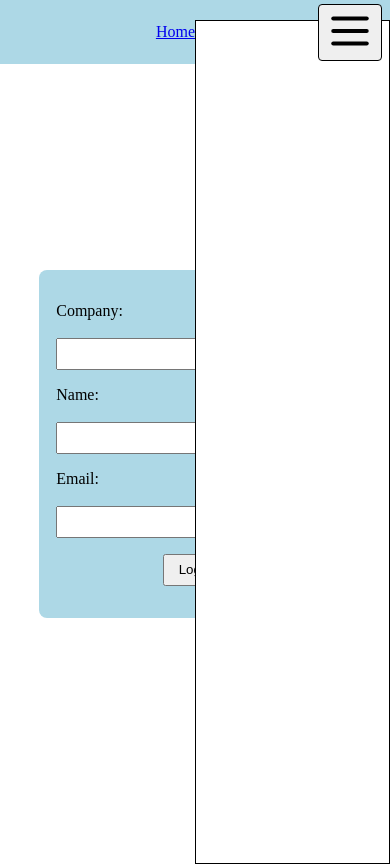
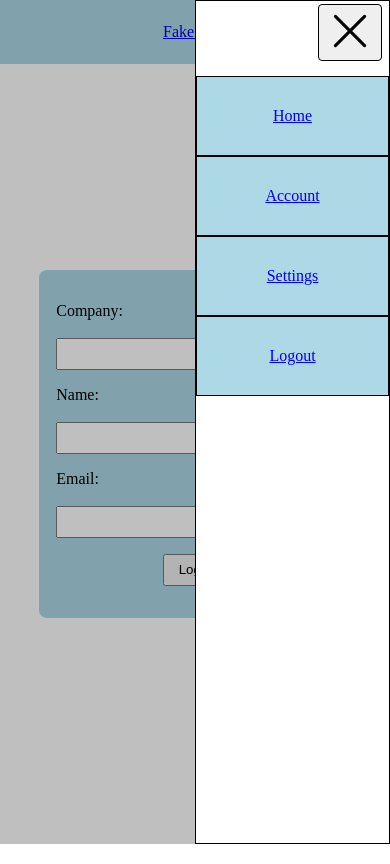
Before and after one commit to Quinten97/FakeShop, a React (Vite) app in the folder fakeshop/: page / in a window 390 px wide. Both pictures are taken after a click on the button 350 px from the left and 32 px from the top of the page. Built offline with nearby package versions, Linux system fonts and the light colour scheme.

Commit message:
Sidebar work
Animated sidebar slide-out, tinted background while sidebar open, added Link elements inside of sidebar and added basic styling. Sidebar now closes when clicking back to application. Hamburger icon changes to "X" icon when sidebar is open and vice versa

```diff
--- a/fakeshop/src/components/nav/MobileNav.jsx
+++ b/fakeshop/src/components/nav/MobileNav.jsx
@@ -1,46 +1,50 @@
 import { Outlet } from "react-router-dom";
 import { Link } from "react-router-dom";
-import styled from "@emotion/styled";
 import { HamburgerMenuSvg } from "../images/svgs/HamburgerMenuSvg";
+import { CrossSvg } from "../images/svgs/CrossSvg";
 import { useState } from "react";
+import "./navStyles.css";
 
 export function MobileNav() {
   const [hamburgerOpen, setHamburgerOpen] = useState(false);
 
-  const Nav = styled.nav`
-    background-color: lightblue;
-    height: 4rem;
-    display: grid;
-    grid-template-columns: 1fr 1fr;
-    place-items: center end;
-  `;
-
-  const StyledButton = styled.button`
-    margin: 0rem 0.5rem;
-    border-radius: 0.25rem;
-    border: 1px solid black;
-    z-index: 1;
-  `;
-
-  const MenuContainer = styled.div`
-    border: 1px solid black;
-    background-color: white;
-    position: absolute;
-    width: 50%;
-    height: 100%;
-    margin-top: 51.25rem;
-    overflow-x: hidden;
-  `;
-
   return (
     <>
-      <Nav>
-        <Link to={"/home"}>Home</Link>
-        <StyledButton onClick={() => setHamburgerOpen(!hamburgerOpen)}>
-          <HamburgerMenuSvg />
-        </StyledButton>
-        {hamburgerOpen && <MenuContainer id="MenuContainer"></MenuContainer>}
-      </Nav>
+      <nav className="mobileNav">
+        <Link className="navLogo" to={"/home"}>
+          FakeShop
+        </Link>
+        <button
+          className="hamburgerButton"
+          onClick={() => setHamburgerOpen(!hamburgerOpen)}
+        >
+          {hamburgerOpen ? <CrossSvg /> : <HamburgerMenuSvg />}
+        </button>
+        <div
+          className={
+            !hamburgerOpen ? "menuContainer menuClosed" : "menuContainer"
+          }
+        >
+          <Link className="sidebarLink" to={"/home"}>
+            Home
+          </Link>
+          <Link className="sidebarLink" to={"/home"}>
+            Account
+          </Link>
+          <Link className="sidebarLink" to={"/home"}>
+            Settings
+          </Link>
+          <Link className="sidebarLink" to={"/"}>
+            Logout
+          </Link>
+        </div>
+        {hamburgerOpen && (
+          <div
+            className={"windowTint"}
+            onClick={() => setHamburgerOpen(!hamburgerOpen)}
+          ></div>
+        )}
+      </nav>
       <div className="outletContainer">
         <Outlet />
       </div>
--- /dev/null
+++ b/fakeshop/src/components/nav/navStyles.css
@@ -0,0 +1,62 @@
+.mobileNav {
+  background-color: lightblue;
+  height: 4rem;
+  display: grid;
+  grid-template-columns: 1fr 1fr 1fr;
+  place-items: center end;
+  overflow: hidden;
+}
+
+.navLogo {
+  display: grid;
+  place-items: center;
+  width: 100%;
+  height: 100%;
+  grid-column: 2;
+}
+
+.hamburgerButton {
+  margin: 0rem 0.5rem;
+  border-radius: 0.25rem;
+  border: 1px solid black;
+  z-index: 2;
+}
+
+.windowTint {
+  position: fixed;
+  top: 0;
+  width: 100vw;
+  height: 100vh;
+  background-color: rgba(0, 0, 0, 0.25);
+}
+
+.menuContainer {
+  border: 1px solid black;
+  background-color: white;
+  position: fixed;
+  right: 0px;
+  top: 0px;
+  width: 50%;
+  height: 100%;
+  transition: 1s;
+  z-index: 1;
+  display: flex;
+  flex-direction: column;
+  padding-top: 75px;
+}
+
+.menuClosed {
+  transform: translateX(100%);
+}
+
+.sidebarLink {
+  background-color: lightblue;
+  border: 1px solid black;
+  display: grid;
+  place-items: center;
+  height: 5rem;
+}
+
+.sidebarLink:active {
+  background-color: blue;
+}
```
